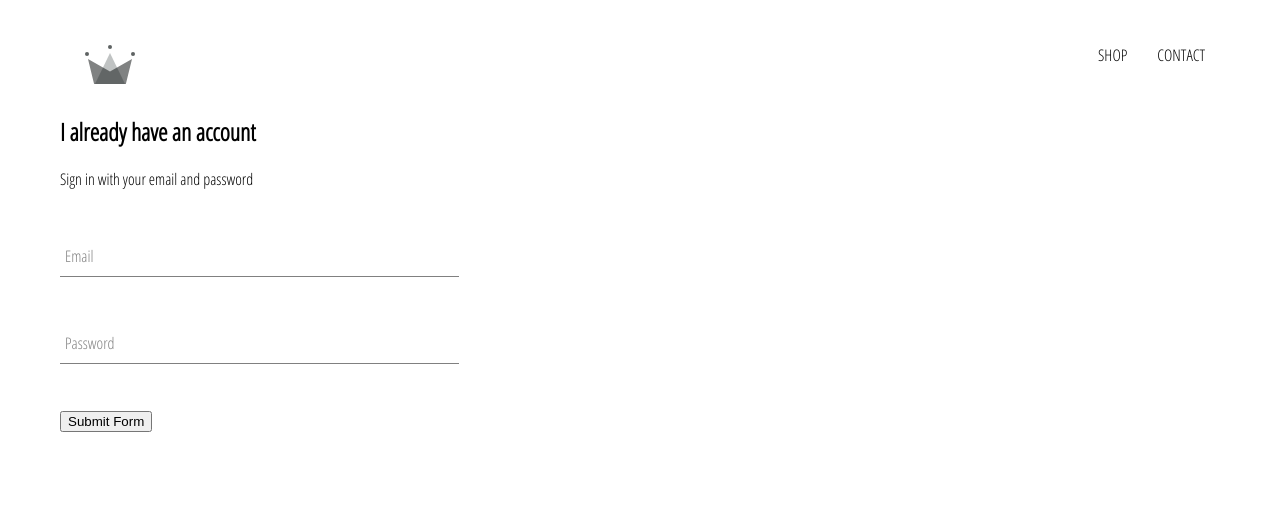
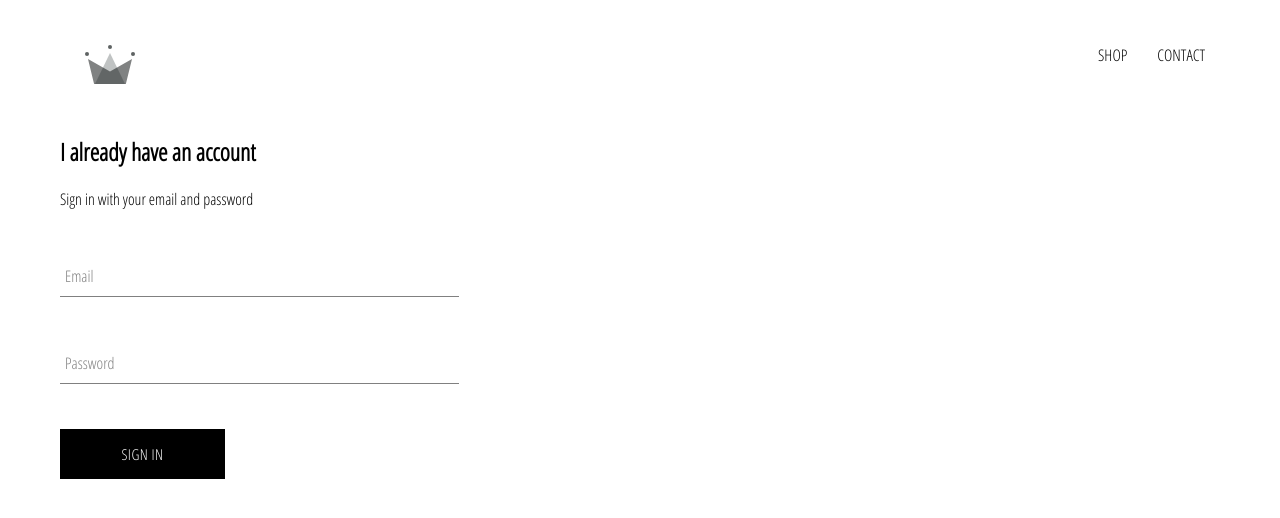
Before and after one commit to tmelucci/clothing-sales, a React (Create React App) app: page /signin in a window 1280 px wide. Shown: the top 518 px of the page. Built offline with nearby package versions, Linux system fonts and the light colour scheme.

Commit message:
Added custom-button component with styling and added it to sign-in component

```diff
--- /dev/null
+++ b/src/components/custom-button/custom-button.component.jsx
@@ -0,0 +1,11 @@
+import React from 'react';
+
+import './custom-button.styles.scss';
+
+const CustomButton = ({children, ...otherProps}) => (
+    <button className='custom-button' {...otherProps}>
+        {children}
+    </button>
+);
+
+export default CustomButton;
--- /dev/null
+++ b/src/components/custom-button/custom-button.styles.scss
@@ -0,0 +1,21 @@
+ .custom-button {
+     min-width: 165px;
+     width: auto;
+     height: 50px;
+     letter-spacing: 0.5px;
+     line-height: 50px;
+     padding: 0 35px 0 35px;
+     font-size: 15px;
+     background-color: black;
+     color: white;
+     text-transform: uppercase;
+     font-family: 'Open Sans Condensed';
+     border: none;
+     cursor: pointer;
+
+     &:hover {
+         background-color: white;
+         color: black;
+         border: 1px solid black;
+     }
+ }
--- a/src/components/sign-in/sign-in.component.jsx
+++ b/src/components/sign-in/sign-in.component.jsx
@@ -1,6 +1,7 @@
 import React from 'react';
 
 import FormInput from '../form-input/form-input.component';
+import CustomButton from '../custom-button/custom-button.component';
 
 import './sign-in.styles.scss';
 
@@ -48,7 +49,7 @@
                         label='Password'
                         required />
 
-                    <input type='submit' value='Submit Form' />
+                    <CustomButton type='submit'> Sign In </CustomButton>
                 </form>
             </div>
         )
--- a/src/components/sign-in/sign-in.styles.scss
+++ b/src/components/sign-in/sign-in.styles.scss
@@ -1,3 +1,9 @@
 .sign-in {
     width: 30vw;
+    display: flex;
+    flex-direction: column;
+
+    .title {
+        margin: 10px 0;
+    }
 }
```
